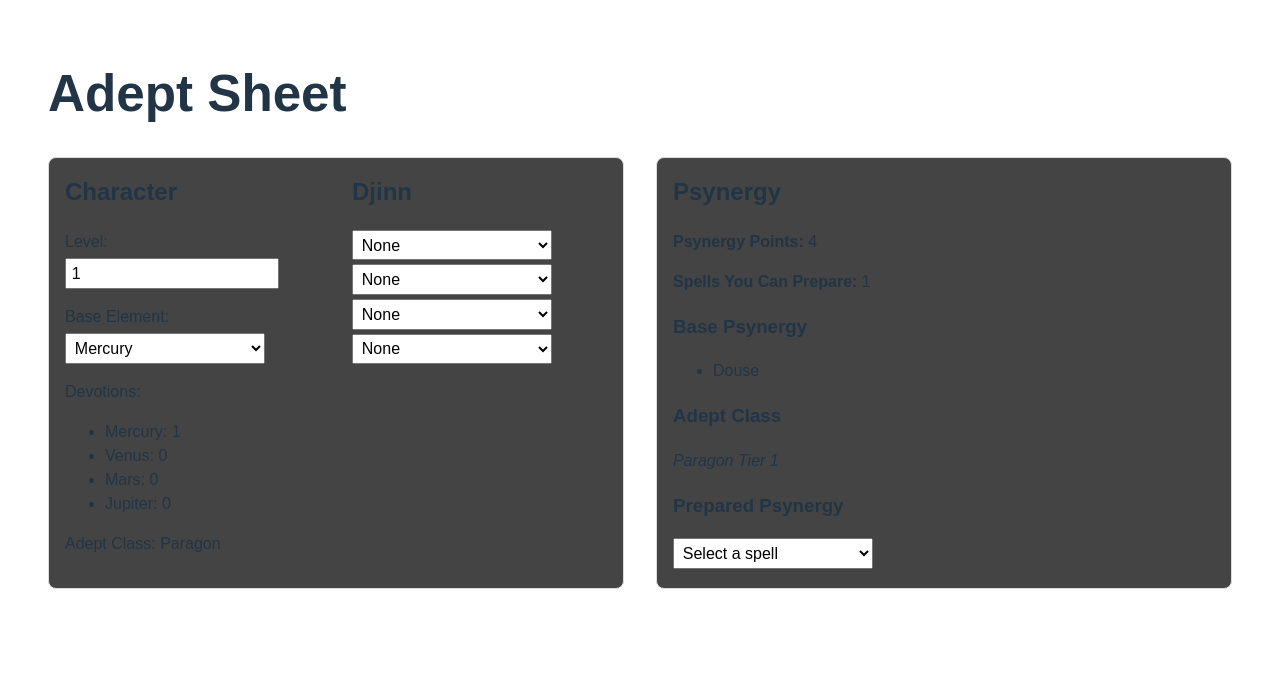
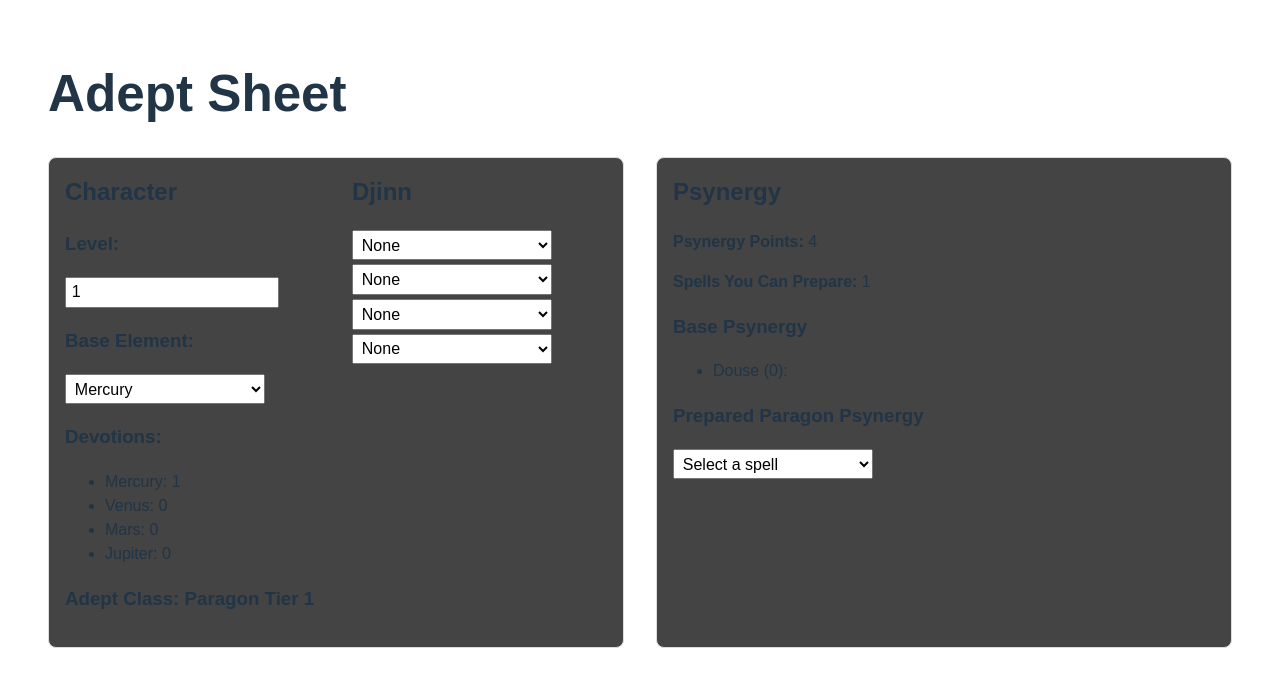
Before and after one commit to tangynacho/adept-sheet, a React (Vite) app: page / in a window 1280 px wide. Shown: the top 686 px of the page. Built offline with nearby package versions, Linux system fonts and the light colour scheme.

Commit message:
refactored class and tier display

```diff
--- a/src/App.jsx
+++ b/src/App.jsx
@@ -188,7 +188,7 @@
             <div className="character-info">
             <h2>Character</h2>
             <label>
-              Level:
+              <h3>Level:</h3>
               <input
                 type="number"
                 min="1"
@@ -197,43 +197,46 @@
                 onChange={(e) => {
                   const val = e.target.value
                   if (val === '') {
-                    setLevel('') // temporarily allow blank
+                    setLevel('')
                   } else {
                     setLevel(parseInt(val))
                   }
                 }}
                 onBlur={() => {
                   if (level === '' || isNaN(level)) {
-                    setLevel(1) // default to 1 when input is left blank
+                    setLevel(1)
                   }
                 }}
               />
             </label>
               <label>
-                Base Element:
+              <h3>Base Element:</h3>
                 <select value={baseElement} onChange={(e) => setBaseElement(e.target.value)}>
                   {elements.map(el => (
                     <option key={el} value={el}>{el}</option>
                   ))}
                 </select>
               </label>
-              <div>Devotions:</div>
+              <h3>Devotions:</h3>
               <ul>
                 {Object.entries(devotion).map(([element, count]) => (
                   <li key={element}>{element}: {count}</li>
                 ))}
               </ul>
 
-              <label>
-                Adept Class:
+              <h3>
+              Adept Class:
                 {adeptClasses.length > 1 ? (
+                  <div>
                 <select value={adeptClass} onChange={(e) => setAdeptClass(e.target.value)}>
                   {adeptClasses.map(el => (
                     <option key={el} value={el}>{el}</option>
                   ))}
                 </select>
-                ) : <span> {adeptClass}</span>}
-              </label>
+                Tier {classTier}
+                </div>
+                ) : <span> {adeptClass} Tier {classTier}</span>}
+              </h3>
             </div>
 
             <div className="djinn-selectors">
@@ -266,14 +269,12 @@
           <h3>Base Psynergy</h3>
           <ul>
             {basePsynergy.map(spell => (
-              <li key={spell}>{spell}</li>
+              <li key={spell}>{spell} ({psynergyDetails[spell].cost}): {psynergyDetails[spell].description}</li>
             ))}
           </ul>
 
-          <h3>Adept Class</h3>
-          <p><em>{adeptClass} Tier {classTier}</em></p>
+          <h3>Prepared {adeptClass} Psynergy</h3>
 
-          <h3>Prepared Psynergy</h3>
           {[...Array(preparedSpells)].map((_, i) => (
             <select key={i} defaultValue="">
               <option value="" disabled>Select a spell</option>
```
